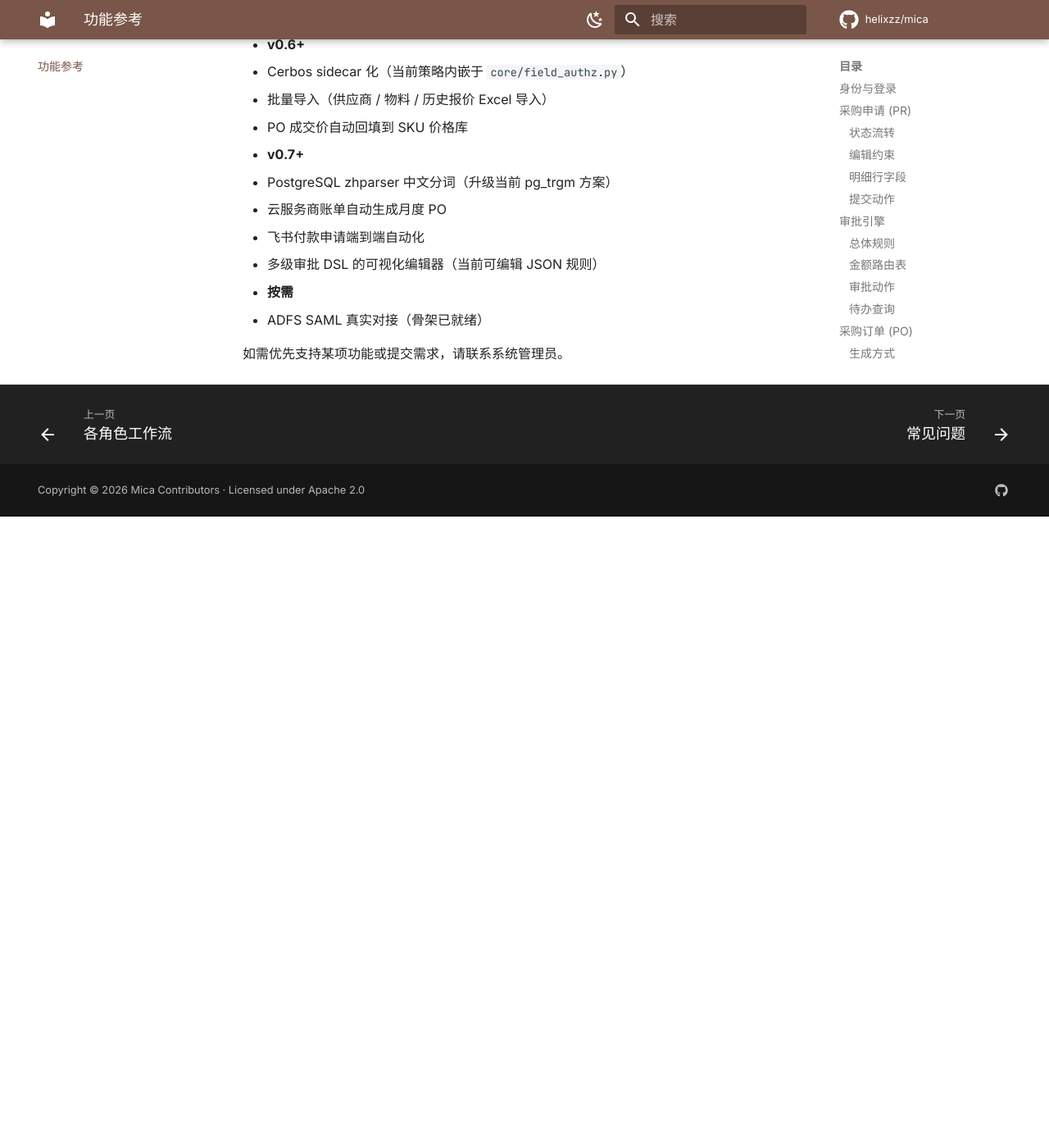
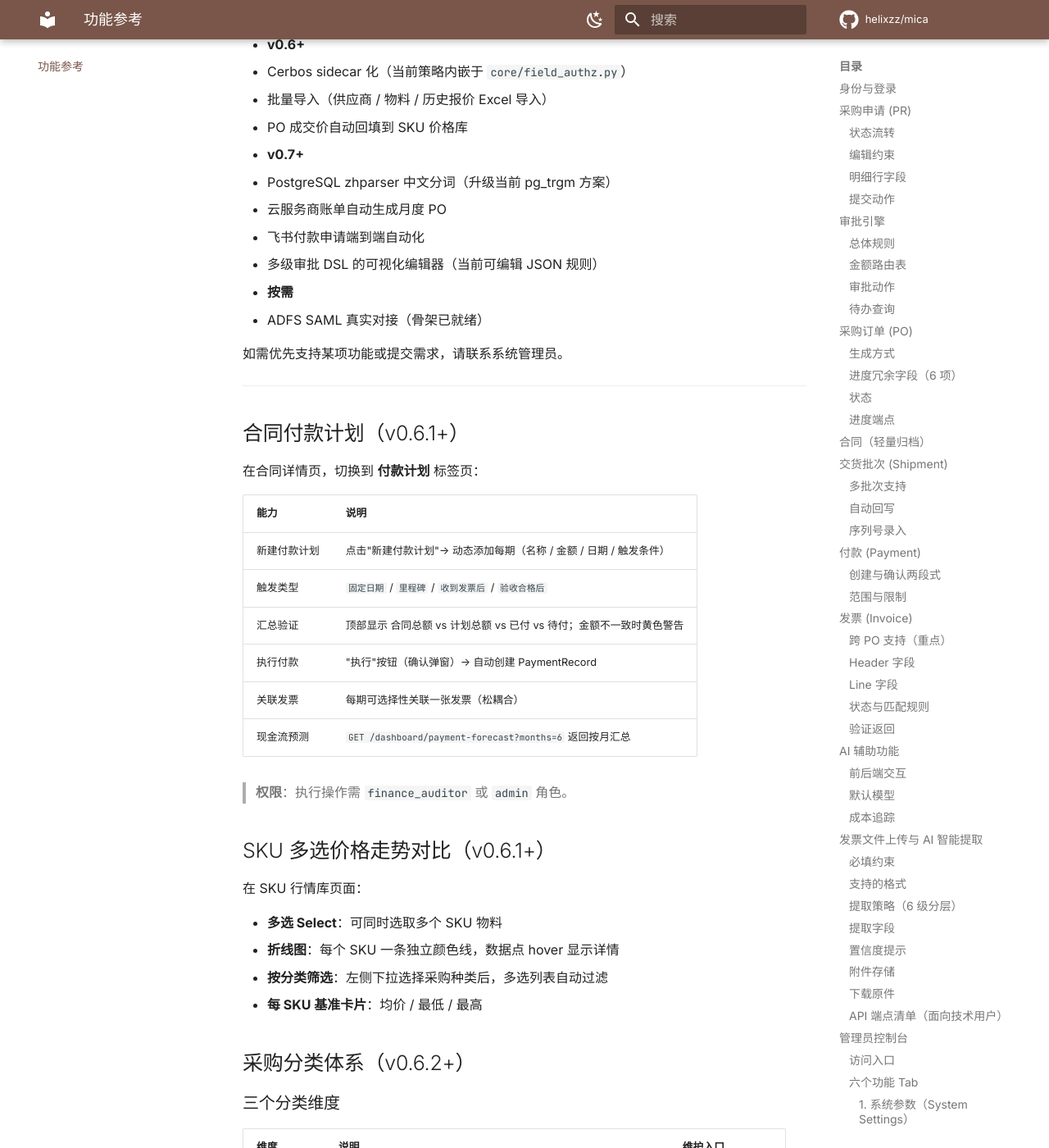
Before and after one commit to helixzz/mica, an MkDocs documentation site: the page built from docs/user-manual/04-features.md, in a window 1280 px wide and 1400 px high, scrolled down 17769 px. Shown: the whole window at 82% size. Built offline with MkDocs 1.6.1 and Material for MkDocs 9.7.7, drawn with Linux system fonts in a browser that asks for light colours; comment, search, counter and statistics services are not loaded; the version menu is left out; before the commit the page ends 18399 px from its top, so only the background shows below that; some of the changed text lies outside the part shown.

```diff
--- a/docs/user-manual/04-features.md
+++ b/docs/user-manual/04-features.md
@@ -1,4 +1,4 @@
-<!-- version: 0.5.0; updated: 2026-04-21 -->
+<!-- version: 0.6.2; updated: 2026-04-22 -->
 
 # 04 · 功能参考
 
@@ -583,3 +583,45 @@ v0.4.1 起，管理员可通过前端界面完成 LLM 模型配置、AI 路由
   - ADFS SAML 真实对接（骨架已就绪）
 
 如需优先支持某项功能或提交需求，请联系系统管理员。
+
+---
+
+## 合同付款计划（v0.6.1+）
+
+在合同详情页，切换到 **付款计划** 标签页：
+
+| 能力 | 说明 |
+|---|---|
+| 新建付款计划 | 点击"新建付款计划"→ 动态添加每期（名称 / 金额 / 日期 / 触发条件） |
+| 触发类型 | `固定日期` / `里程碑` / `收到发票后` / `验收合格后` |
+| 汇总验证 | 顶部显示 合同总额 vs 计划总额 vs 已付 vs 待付；金额不一致时黄色警告 |
+| 执行付款 | "执行"按钮（确认弹窗）→ 自动创建 PaymentRecord |
+| 关联发票 | 每期可选择性关联一张发票（松耦合） |
+| 现金流预测 | `GET /dashboard/payment-forecast?months=6` 返回按月汇总 |
+
+> **权限**：执行操作需 `finance_auditor` 或 `admin` 角色。
+
+## SKU 多选价格走势对比（v0.6.1+）
+
+在 SKU 行情库页面：
+
+- **多选 Select**：可同时选取多个 SKU 物料
+- **折线图**：每个 SKU 一条独立颜色线，数据点 hover 显示详情
+- **按分类筛选**：左侧下拉选择采购种类后，多选列表自动过滤
+- **每 SKU 基准卡片**：均价 / 最低 / 最高
+
+## 采购分类体系（v0.6.2+）
+
+### 三个分类维度
+
+| 维度 | 说明 | 维护入口 |
+|---|---|---|
+| **成本中心** | 费用归属单位（如"IT 部""行政部"），独立于组织架构 | Admin → 分类管理 |
+| **开支类型** | CapEx（资本性支出）/ OpEx（运营性支出） | Admin → 分类管理 |
+| **采购种类** | 2 级层级（如"服务器配件 → 内存"），同时用于 PR 分类和 SKU 分类 | Admin → 分类管理 |
+
+### 在哪里使用
+
+- **创建采购申请**：表单底部 3 个可选下拉框
+- **SKU 行情库**：按采购种类筛选物料
+- **报表/导出**：未来可按成本中心 / 开支类型分组汇总
```
Also changed, not shown: AGENTS.md (+6 -6 lines), CHANGELOG.md (+42 -0 lines), README.md (+38 -65 lines), docs/DEVELOPMENT.md (+79 -0 lines), docs/QUICKSTART.md (+18 -6 lines), frontend/src/components/ui/EmptyState.test.tsx (+3 -2 lines), frontend/src/components/ui/EmptyState.tsx (+12 -24 lines), 1 other file.
